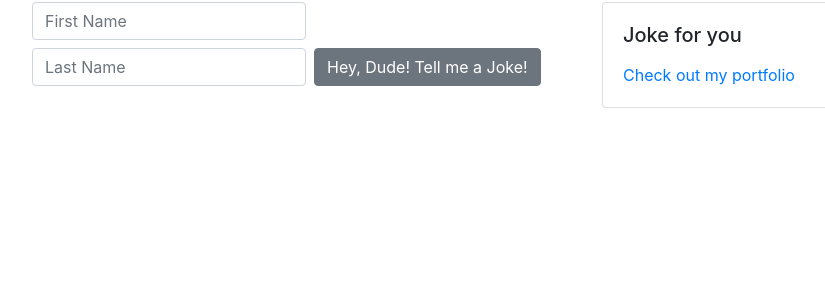
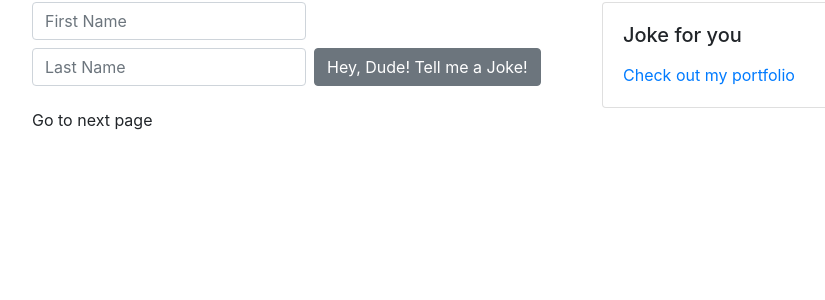
Before and after one commit to Manavver/my_web_portfolio, a Django app: template mysite/templates/mysite/index.html in a window 1280 px wide. Shown: the part 194-494 px from the top of the page, without its empty margins (53-878 px from the left). Run offline with Django 3.2, Linux system fonts and the light colour scheme; the template is opened without the code that fills it, so the values that code supplies are empty; some libraries are stand-ins or nearby versions.

Commit message:
get better

```diff
--- a/mysite/templates/mysite/index.html
+++ b/mysite/templates/mysite/index.html
@@ -31,7 +31,7 @@
                 </div>
             </div>
         </div>
-
+<p>Go to next page</p>
 
     </div>
 {% endblock %}
```
